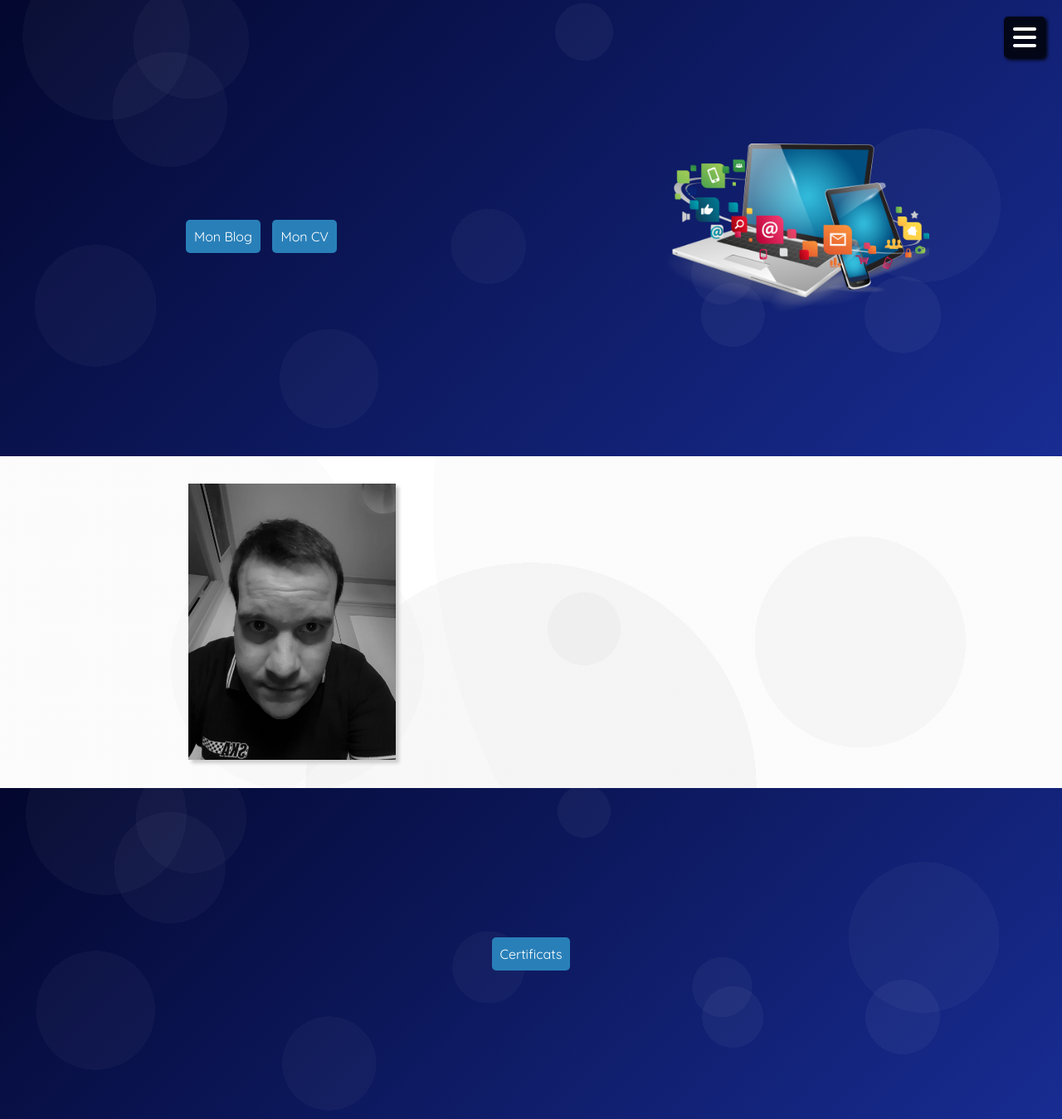
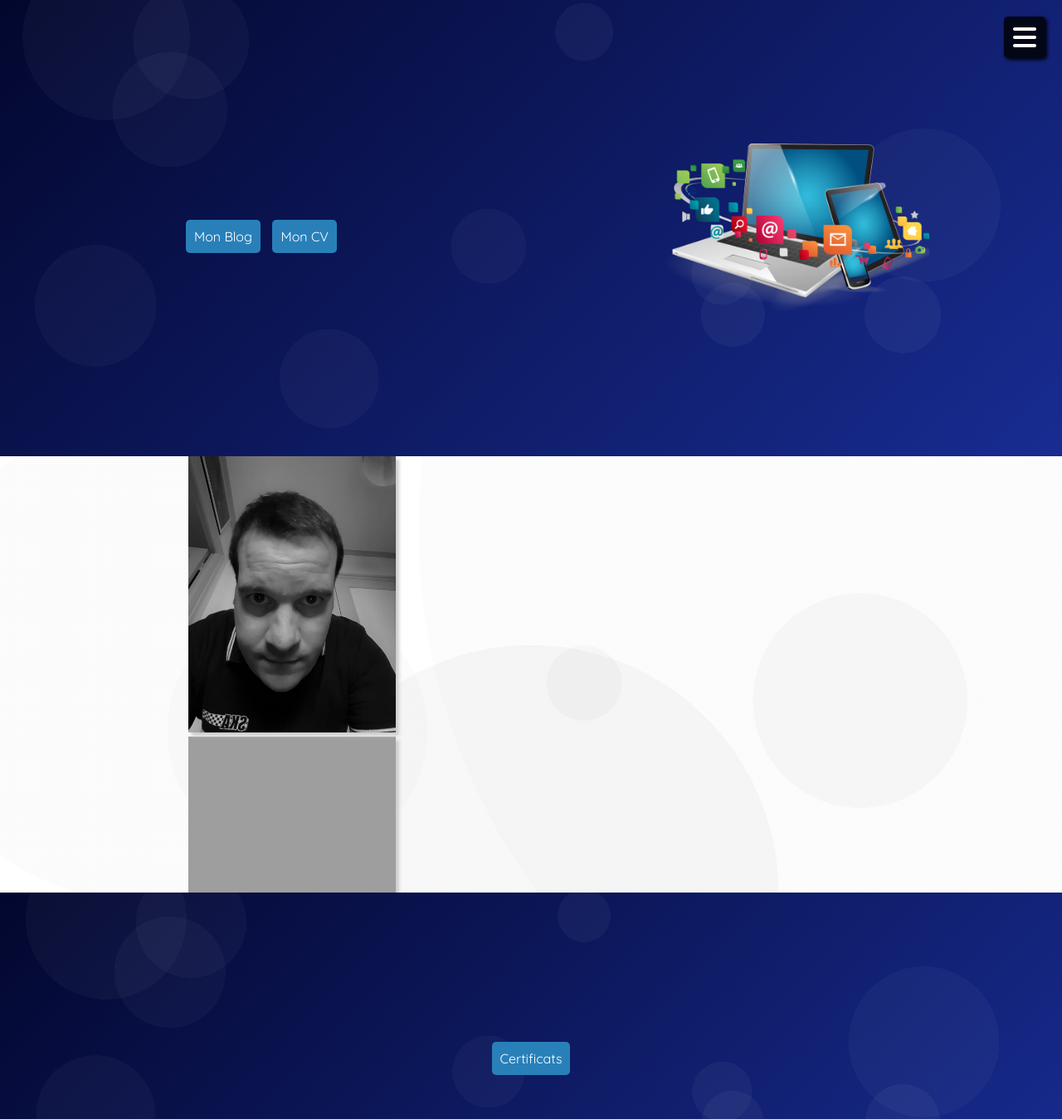
Before and after one commit to yannickbiheul/yannickbiheul_mvc, a PHP site: template views/viewHome.php in a window 1280 px wide. Shown: the top 1349 px of the page at 83% size. Run offline with PHP 8.4, Linux system fonts and the light colour scheme; the template is opened without the code that fills it, so the values that code supplies are empty; some libraries are stand-ins or nearby versions; grey boxes are pictures that could not be loaded.

Commit message:
Ajout du badge codewars

```diff
--- a/assets/css/presentation.css
+++ b/assets/css/presentation.css
@@ -18,6 +18,10 @@
 .presentation1 > img {
     width: 250px;
     box-shadow: 4px 4px 4px #ccc;
+}
+
+.presentation1 > .codewars {
+    margin-top: 5px;
 }
 
 .presentation2 {
--- a/views/viewHome.php
+++ b/views/viewHome.php
@@ -53,6 +53,7 @@ ob_start();
 <section id="presentation">
     <div class="presentation1">
         <img src="assets/images/moi.jpg" alt="Moi" data-aos="flip-up" data-aos-duration="2000">
+        <img class="codewars" src="https://www.codewars.com/users/yannickbiheul/badges/large" alt="profil-codewars">
     </div>
     <div class="presentation2" data-aos="fade-up" data-aos-duration="2000">
         <?= $texte ?>
```
